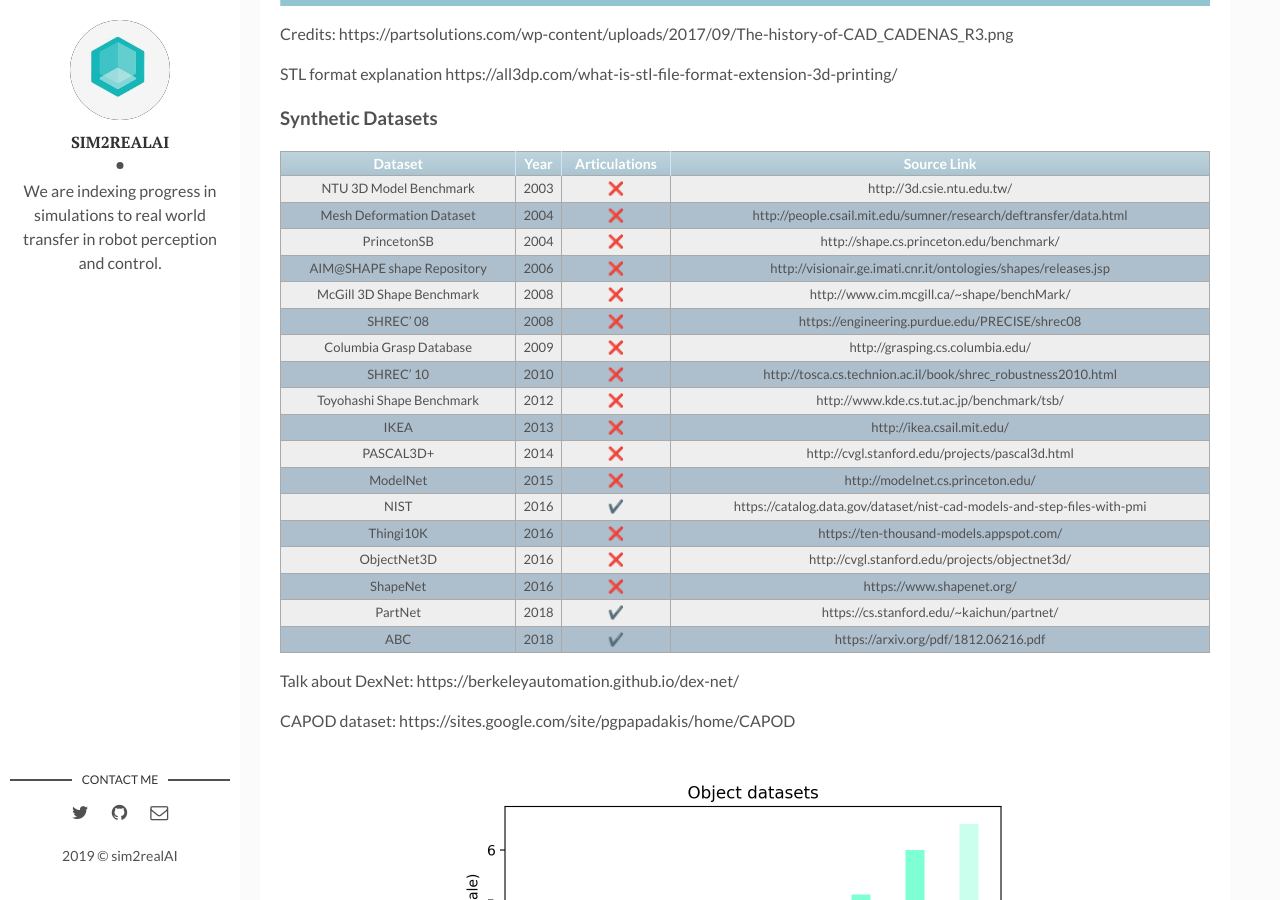
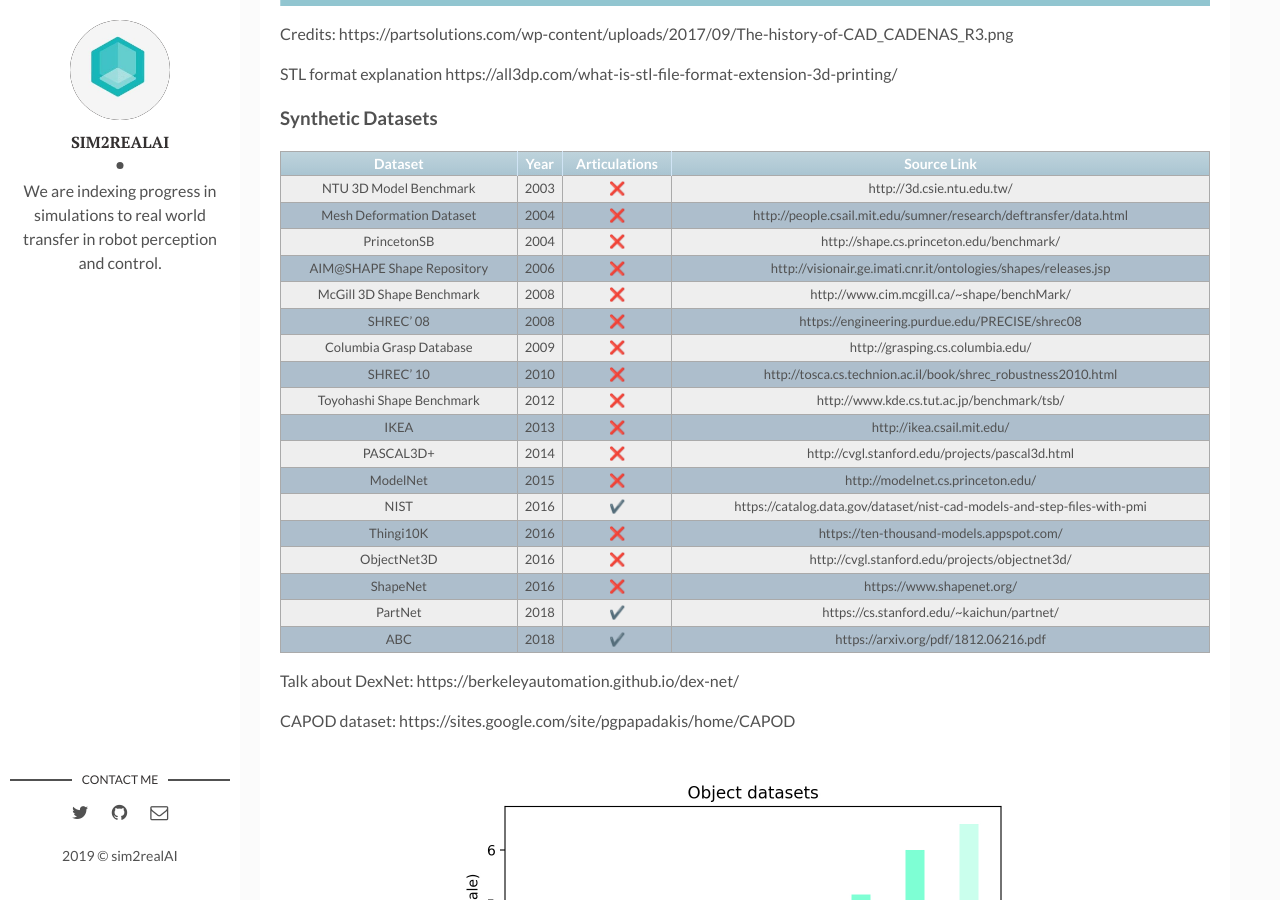
Before and after one commit to backupsim2realai/backupsim2realai.github.io, a Jekyll site: the page built from _posts/2019-01-15-Synthetic-Datasets-of-Objects-Part-I.markdown, in a window 1280 px wide and 900 px high, scrolled down 817 px. Built offline with Jekyll 4.4.1, drawn with Linux system fonts in a browser that asks for light colours; emoji names are drawn with the system emoji font.

Commit message:
camel case correction
Signed-off-by: Ankur Handa <ahanda@nvidia.com>

```diff
--- a/_posts/2019-01-15-Synthetic-Datasets-of-Objects-Part-I.markdown
+++ b/_posts/2019-01-15-Synthetic-Datasets-of-Objects-Part-I.markdown
@@ -29,7 +29,7 @@
 |   NTU 3D Model  Benchmark  | 2003 |         :x:        |                        http://3d.csie.ntu.edu.tw/                        |
 |  Mesh Deformation Dataset  | 2004 |         :x:        |     http://people.csail.mit.edu/sumner/research/deftransfer/data.html    |
 |         PrincetonSB        | 2004 |         :x:        |                 http://shape.cs.princeton.edu/benchmark/                 |
-| AIM@SHAPE shape Repository | 2006 |         :x:        |      http://visionair.ge.imati.cnr.it/ontologies/shapes/releases.jsp     |
+| AIM@SHAPE Shape Repository | 2006 |         :x:        |      http://visionair.ge.imati.cnr.it/ontologies/shapes/releases.jsp     |
 |  McGill 3D Shape Benchmark | 2008 |         :x:        |                http://www.cim.mcgill.ca/~shape/benchMark/                |
 |          SHREC' 08         | 2008 |         :x:        |              https://engineering.purdue.edu/PRECISE/shrec08              |
 |   Columbia Grasp Database  | 2009 |         :x:        |                     http://grasping.cs.columbia.edu/                     |
```
